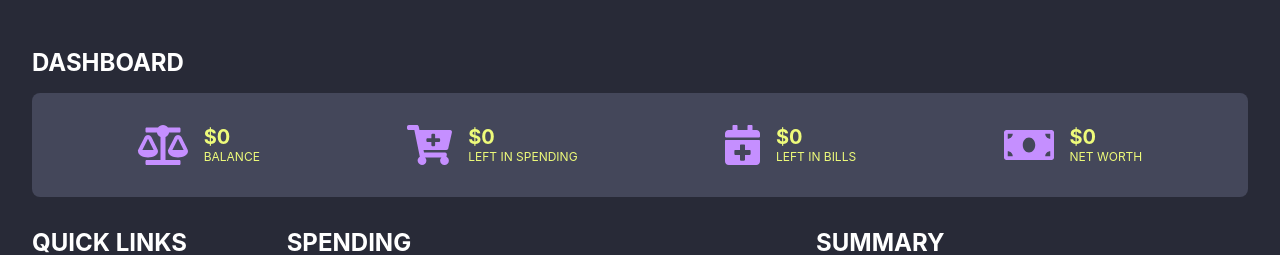
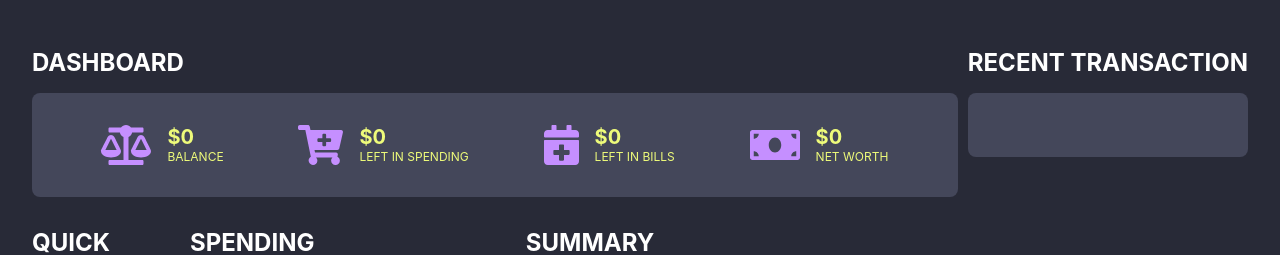
Before and after one commit to rebeccaycheung/firefly-web-app, a Vue app: page /#/ in a window 1280 px wide. Shown: the top 255 px of the page. Built offline with nearby package versions, Linux system fonts and the light colour scheme; no server answers.

Commit message:
add transaction component

```diff
--- /dev/null
+++ b/src/components/Transactions.vue
@@ -0,0 +1,22 @@
+<template>
+  <div class="transaction">
+  </div>
+</template>
+
+<script lang="ts">
+import { Component, Prop, Vue } from 'vue-property-decorator';
+
+@Component
+export default class Spending extends Vue {
+    @Prop() private transactions!: Record<string, string>;
+}
+</script>
+
+<!-- Add "scoped" attribute to limit CSS to this component only -->
+<style scoped>
+.transaction {
+    background-color: #44475A;
+    padding: 2rem;
+    border-radius: 8px;
+}
+</style>
--- a/src/views/Home.vue
+++ b/src/views/Home.vue
@@ -20,6 +20,10 @@
       <Heading title="Summary" />
       <Summary :items="accounts" />
     </div>
+    <div class="transaction">
+      <Heading title="Recent Transaction" />
+      <Transactions :transactions="transactions" />
+    </div>
   </div>
 </template>
 
@@ -32,6 +36,7 @@ import Spending from '@/components/Spending.vue';
 import Summary from '@/components/Summary.vue';
 import ExpectedBills from '@/components/ExpectedBills.vue';
 import QuickLinks from '@/components/QuickLinks.vue';
+import Transactions from '@/components/Transactions.vue';
 
 export default {
   name: 'Home',
@@ -42,6 +47,7 @@ export default {
     Summary,
     ExpectedBills,
     QuickLinks,
+    Transactions,
   },
   data() {
     return {
```
